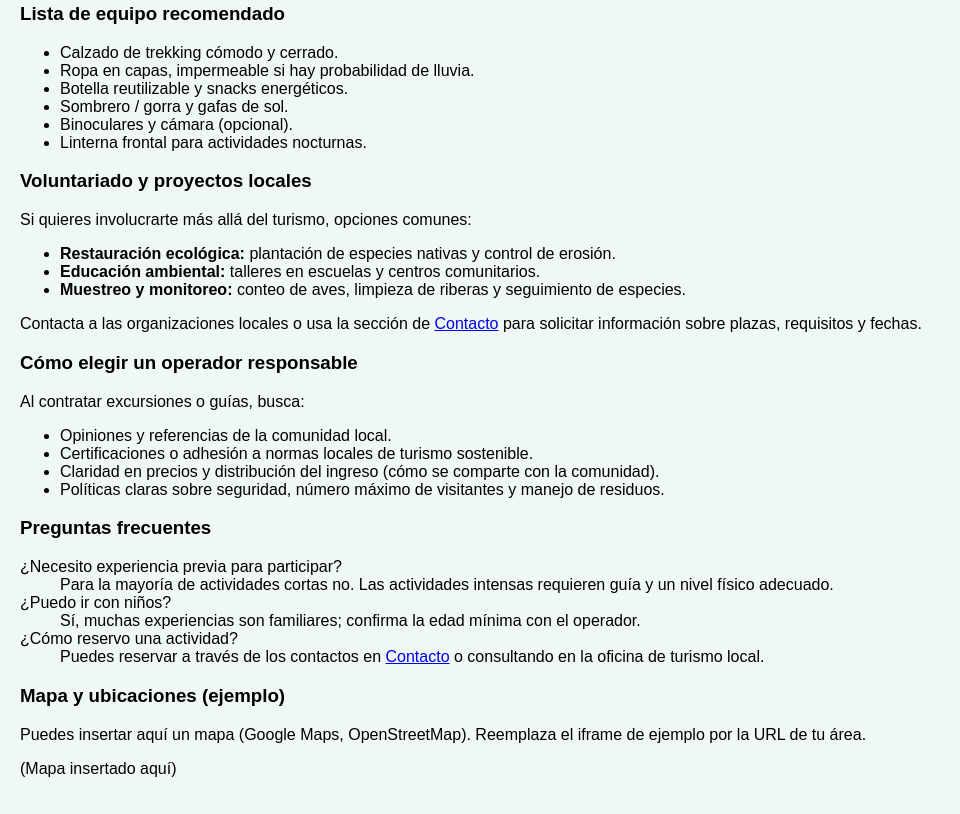
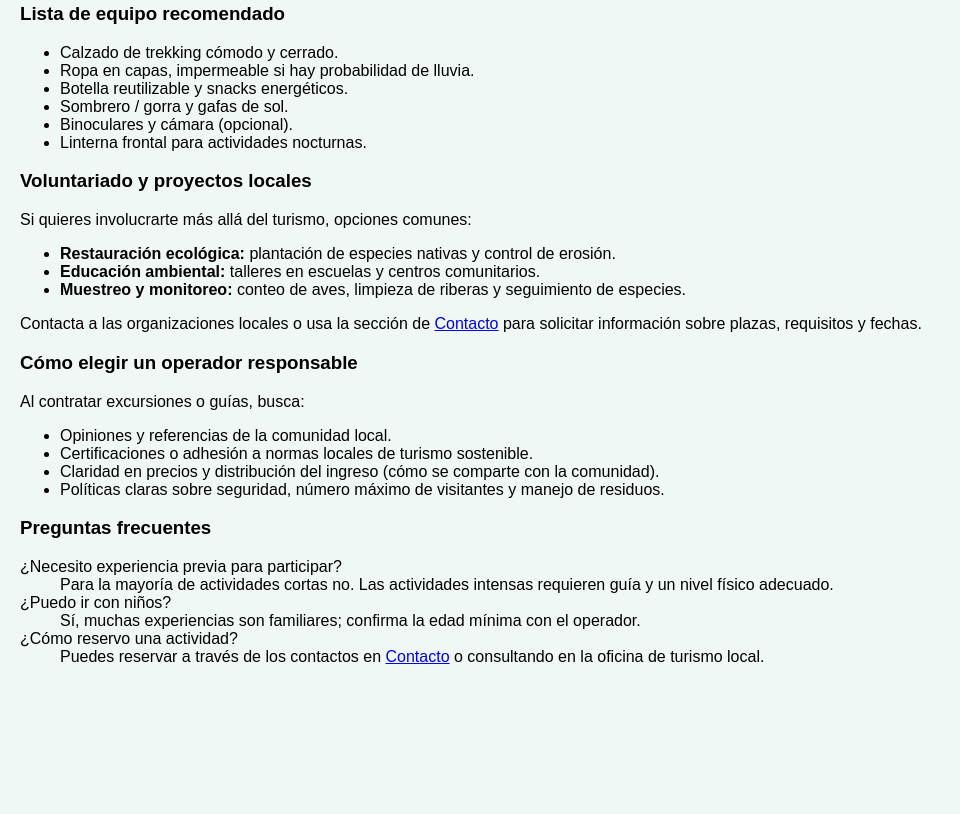
Before and after one commit to FCuadra-JAG/GuiaEcologica.github.io, a plain HTML site: page actividades.html in a window 1280 px wide. Shown: the part 1486-2300 px from the top of the page, without its empty margins (0-960 px from the left). After the commit the page ends 2188 px from the top, so only its background shows below. Drawn offline with Linux system fonts and the light colour scheme.

Commit message:
Remove map and locations section from actividades.html
Removed the section for map and locations example.

```diff
--- a/actividades.html
+++ b/actividades.html
@@ -153,12 +153,6 @@
         <dd>Puedes reservar a través de los contactos en <a href="contacto.html">Contacto</a> o consultando en la oficina de turismo local.</dd>
       </dl>
     </section>
-
-    <section aria-labelledby="mapa">
-      <h3 id="mapa">Mapa y ubicaciones (ejemplo)</h3>
-      <p>Puedes insertar aquí un mapa (Google Maps, OpenStreetMap). Reemplaza el iframe de ejemplo por la URL de tu área.</p>
-      <div class="map-placeholder" role="img" aria-label="Mapa de ejemplo: rutas y reservas">
-        <p>(Mapa insertado aquí)</p>
       </div>
     </section>
   </article>
```
